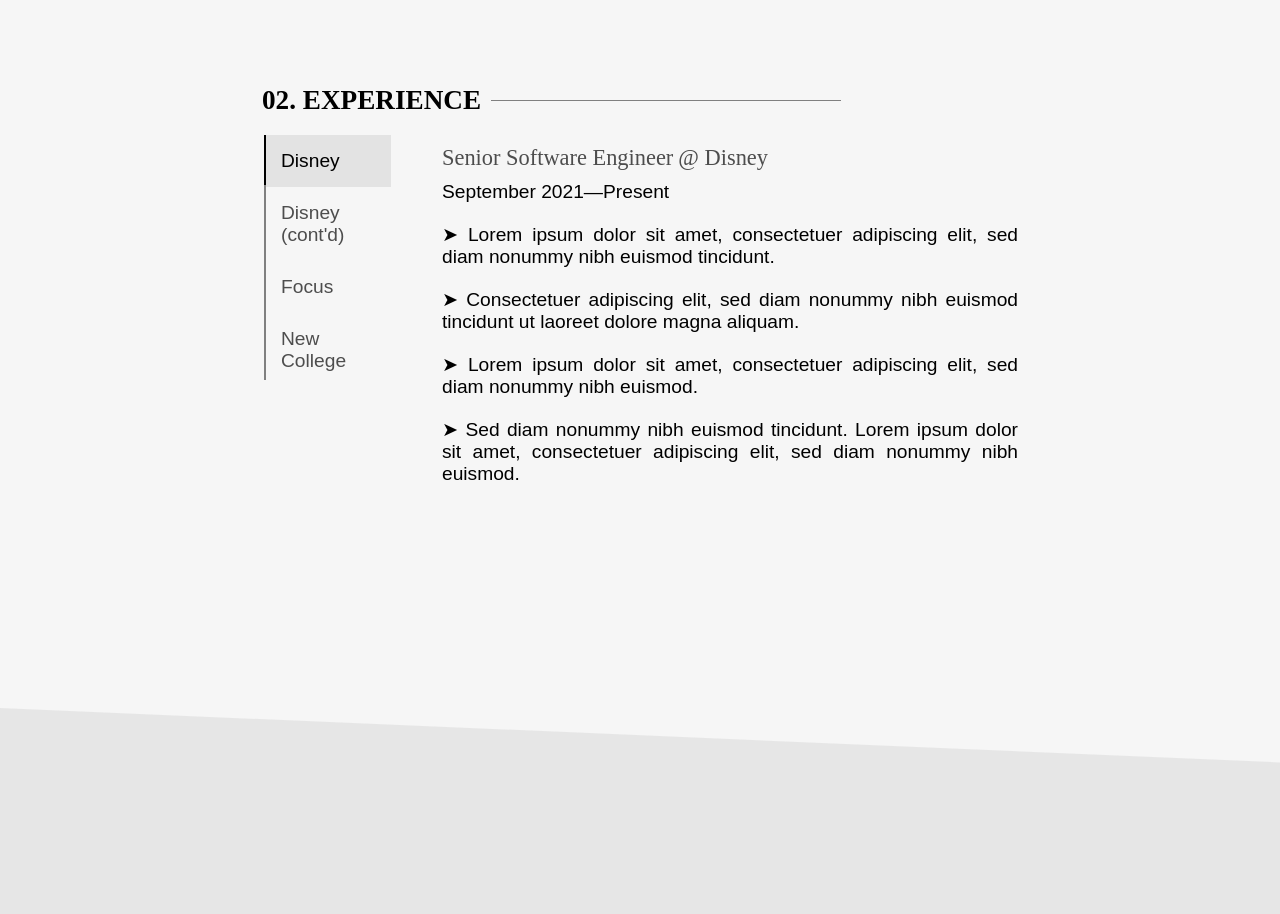
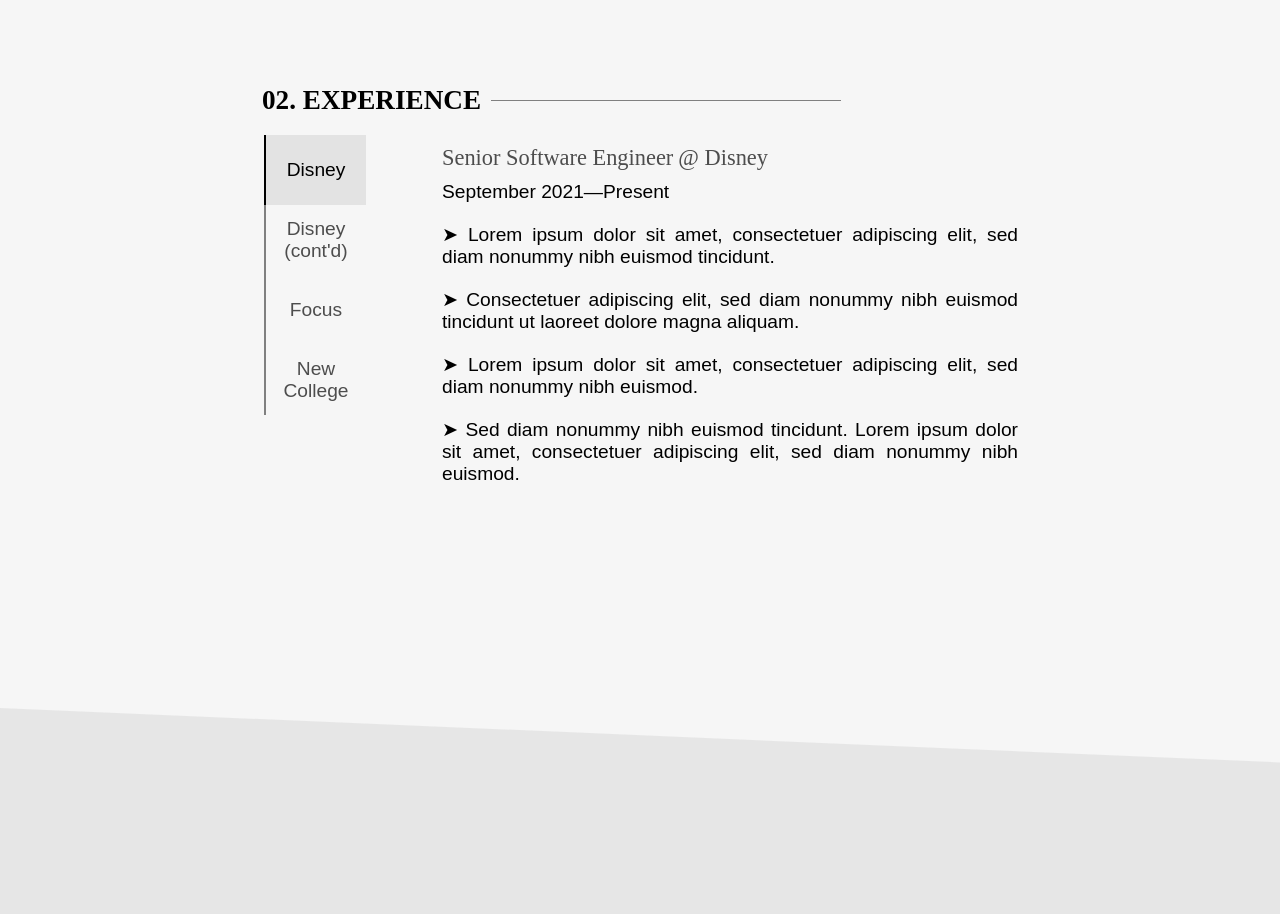
Before and after one commit to nicolekistler/personal-site-2022, a React (Create React App) app: page / in a window 1280 px wide. Shown: the part 1740-2654 px from the top of the page. Built offline with nearby package versions, Linux system fonts and the light colour scheme; a web font is replaced by a local one.

Commit message:
Clean up tab selector

```diff
--- a/src/components/Experience/index.jsx
+++ b/src/components/Experience/index.jsx
@@ -56,27 +56,26 @@ const TabSelector = styled.div`
     border-left: 2px solid ${colors.mediumGrey};
     flex-direction: column;
     width: 125px;
-    height: 245px;
+    height: 280px;
 `;
 
 const Tab = styled.div`
     display: flex;
-    width: 125px;
-    padding: 15px;
+    height: 70px;
+    width: 100px;
+    font-size: 1.2rem;
+    justify-content: center;
+    align-items: center;
+    text-align: center;
     cursor: pointer;
     color: ${({ isActive }) => isActive ? colors.black : colors.darkGrey};
     background-color: ${({ isActive }) => isActive && '#e3e3e3'};
-    font-size: 1rem;
-
-    @media (min-width: ${breakpoints.m}px) {
-        font-size: 1.2rem;
-    }
 `;
 
 const TabHighlight = styled.div`
     border-left: 2px solid black;
     transform: translate(2px, ${({ translateYValue }) => translateYValue}px);
-    height: 50px;
+    height: 70px;
     transition: transform 0.25s cubic-bezier(0.645, 0.045, 0.355, 1);
     transition-delay: 0.1s;
 `;
@@ -92,7 +91,7 @@ const PanelWrapper = styled.div`
 const Experience = () => {
     const [activeTabId, setActiveTab] = useState(0);
 
-    const translateYValue = 65 * activeTabId;
+    const translateYValue = 70 * activeTabId;
 
     const experienceToRender = timelineData[activeTabId];
 
@@ -110,6 +109,7 @@ const Experience = () => {
                         timelineData.map((item, index) => {
                             return (
                                 <Tab
+                                    name='Test'
                                     isActive={activeTabId === index}
                                     key={`tab-${index}`}
                                     onClick={() => { setActiveTab(index)}}
```
